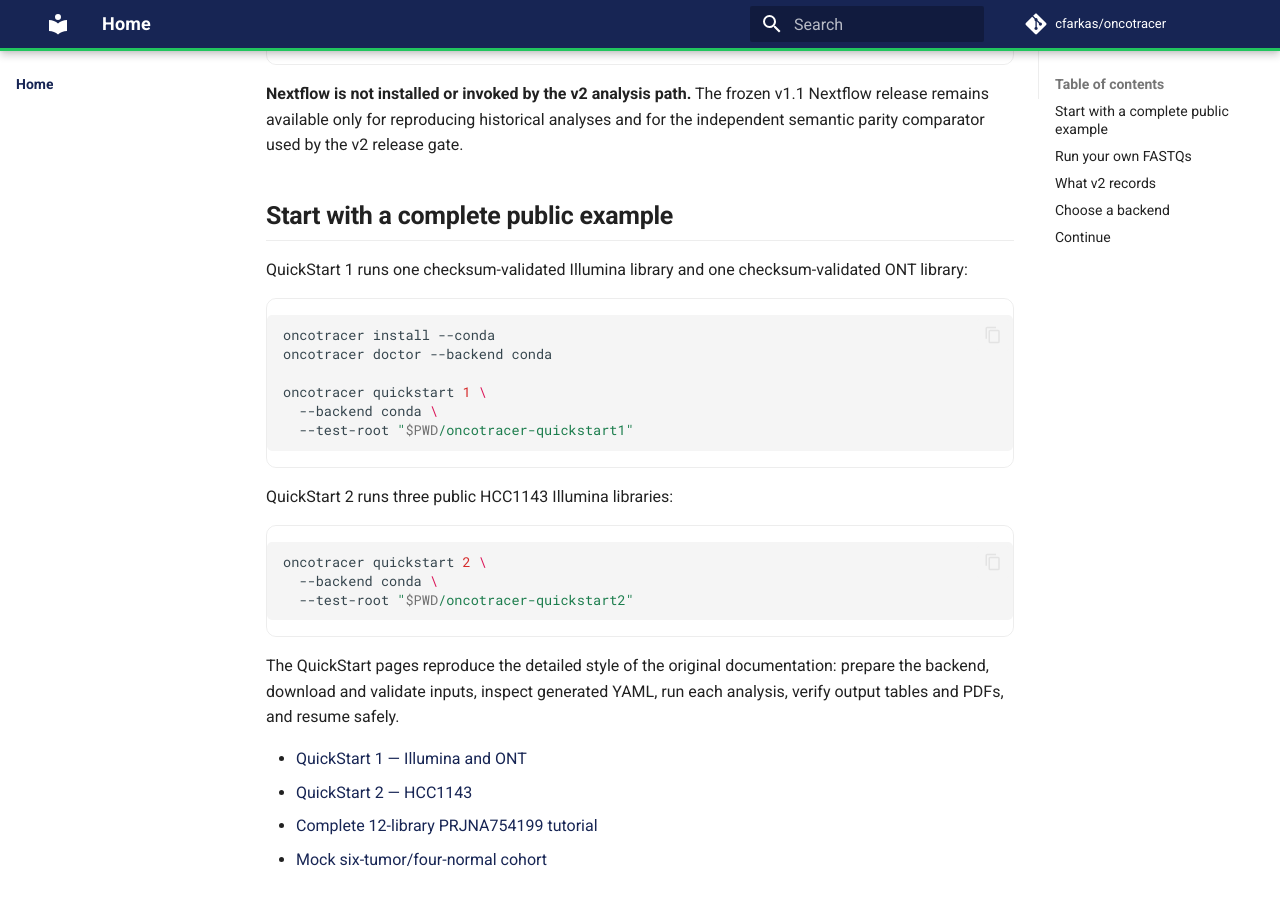
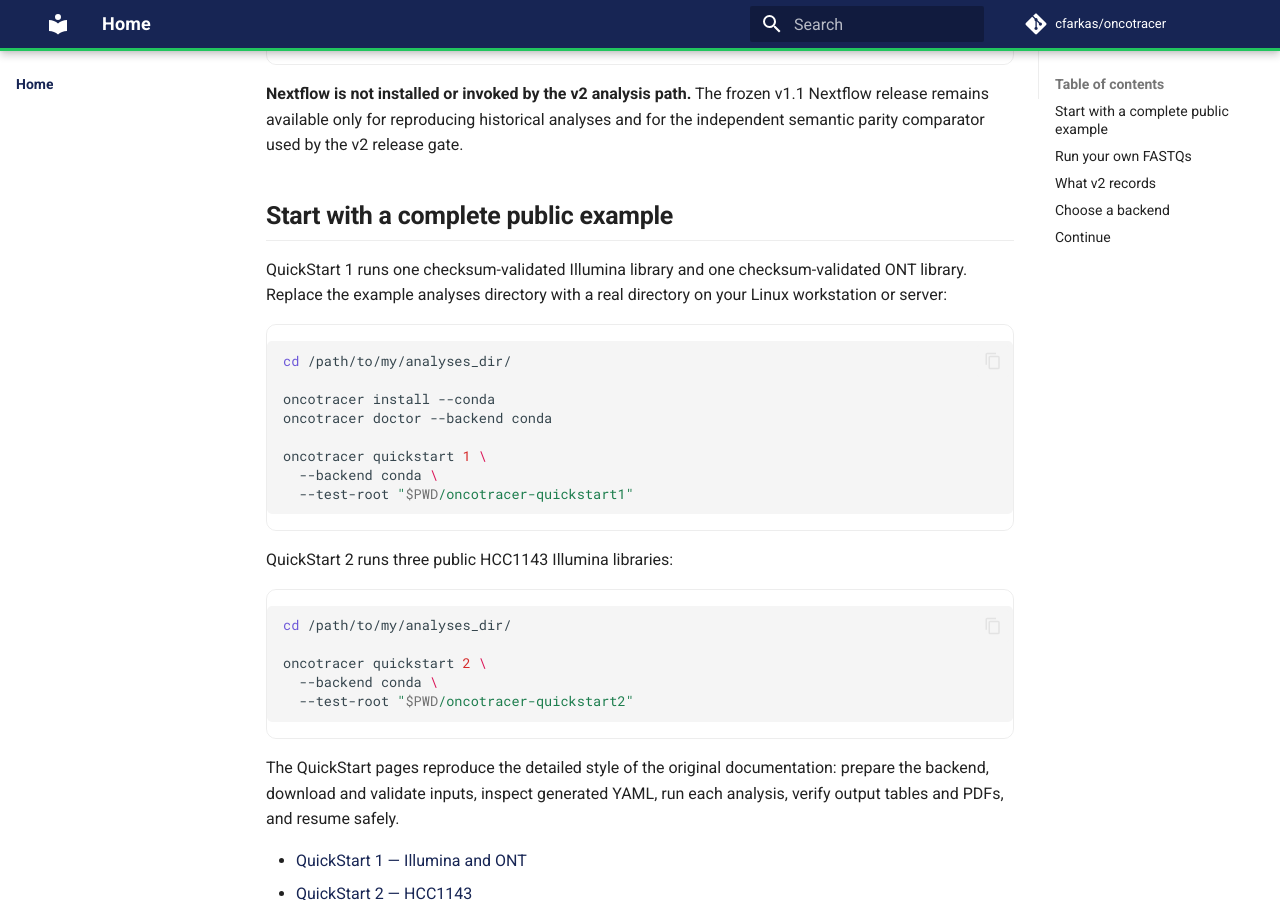
Before and after one commit to cfarkas/oncotracer, an MkDocs documentation site: the page built from docs/index.md, in a window 1280 px wide and 900 px high, scrolled down 440 px. Built offline with MkDocs 1.6.1 and Material for MkDocs 9.7.7, drawn with Linux system fonts in a browser that asks for light colours; comment, search, counter and statistics services are not loaded.

Commit message:
docs: make homepage QuickStarts beginner-safe

````diff
--- a/docs/index.md
+++ b/docs/index.md
@@ -17,9 +17,11 @@ ONT FASTQ ------> minimap2 ---> HMMcopy/ichorCNA --+              |
 
 ## Start with a complete public example
 
-QuickStart 1 runs one checksum-validated Illumina library and one checksum-validated ONT library:
+QuickStart 1 runs one checksum-validated Illumina library and one checksum-validated ONT library. Replace the example analyses directory with a real directory on your Linux workstation or server:
 
 ```bash
+cd /path/to/my/analyses_dir/
+
 oncotracer install --conda
 oncotracer doctor --backend conda
 
@@ -31,6 +33,8 @@ oncotracer quickstart 1 \
 QuickStart 2 runs three public HCC1143 Illumina libraries:
 
 ```bash
+cd /path/to/my/analyses_dir/
+
 oncotracer quickstart 2 \
   --backend conda \
   --test-root "$PWD/oncotracer-quickstart2"
````
